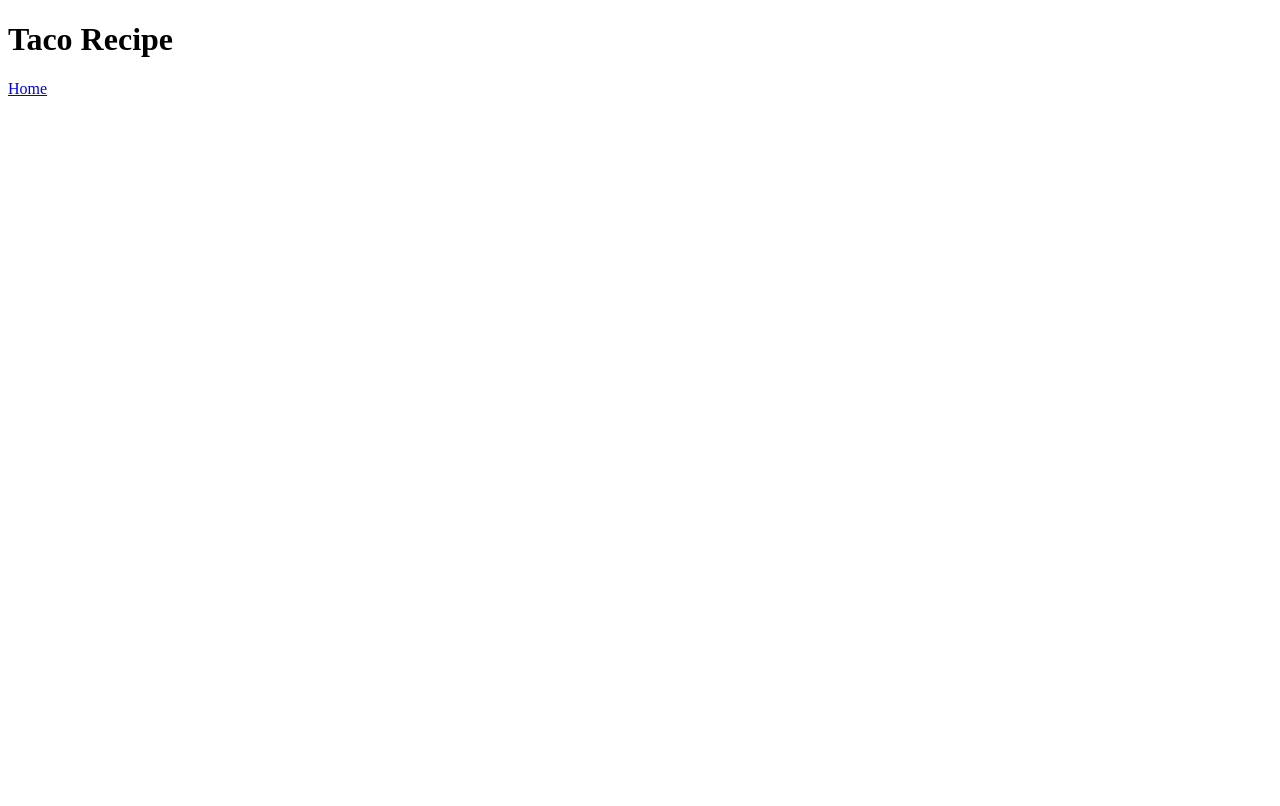
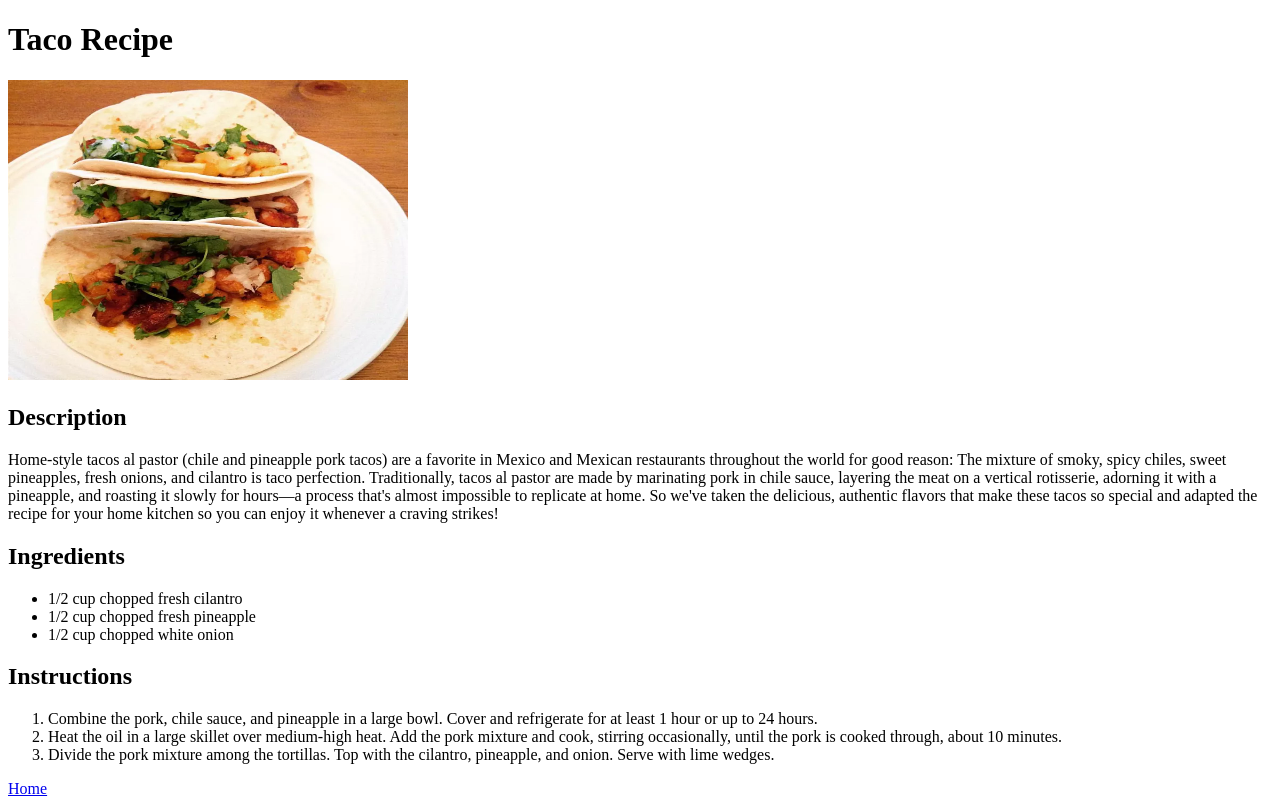
Before and after one commit to clumango/odin-recipes, a plain HTML site: page recipes/tacos.html in a window 1280 px wide. Drawn offline with Linux system fonts and the light colour scheme.

Commit message:
Write HTML for tacos.html

```diff
--- a/recipes/tacos.html
+++ b/recipes/tacos.html
@@ -7,6 +7,29 @@
 </head>
 <body>
     <h1>Taco Recipe</h1>
+
+    <img src="../images/tacos.jpg" alt="Tacos" height="300" width="400">
+
+    <h2>Description</h2>
+
+        <p>Home-style tacos al pastor (chile and pineapple pork tacos) are a favorite in Mexico and Mexican restaurants throughout the world for good reason: The mixture of smoky, spicy chiles, sweet pineapples, fresh onions, and cilantro is taco perfection. Traditionally, tacos al pastor are made by marinating pork in chile sauce, layering the meat on a vertical rotisserie, adorning it with a pineapple, and roasting it slowly for hours—a process that's almost impossible to replicate at home. So we've taken the delicious, authentic flavors that make these tacos so special and adapted the recipe for your home kitchen so you can enjoy it whenever a craving strikes!
+        </p>
+
+    <h2>Ingredients</h2>
+        <ul>
+            <li>1/2 cup chopped fresh cilantro</li>
+            <li>1/2 cup chopped fresh pineapple</li>
+            <li>1/2 cup chopped white onion</li>
+
+        </ul>
+
+    <h2>Instructions</h2>
+        <ol>
+            <li>Combine the pork, chile sauce, and pineapple in a large bowl. Cover and refrigerate for at least 1 hour or up to 24 hours.</li>
+            <li>Heat the oil in a large skillet over medium-high heat. Add the pork mixture and cook, stirring occasionally, until the pork is cooked through, about 10 minutes.</li>
+            <li>Divide the pork mixture among the tortillas. Top with the cilantro, pineapple, and onion. Serve with lime wedges.</li>
+        </ol>
+
     <a href="../index.html">Home</a>
 </body>
 </html>
```
Also changed, not shown: index.html (+5 -3 lines), images/tacos.jpg (added), 2 other files.
